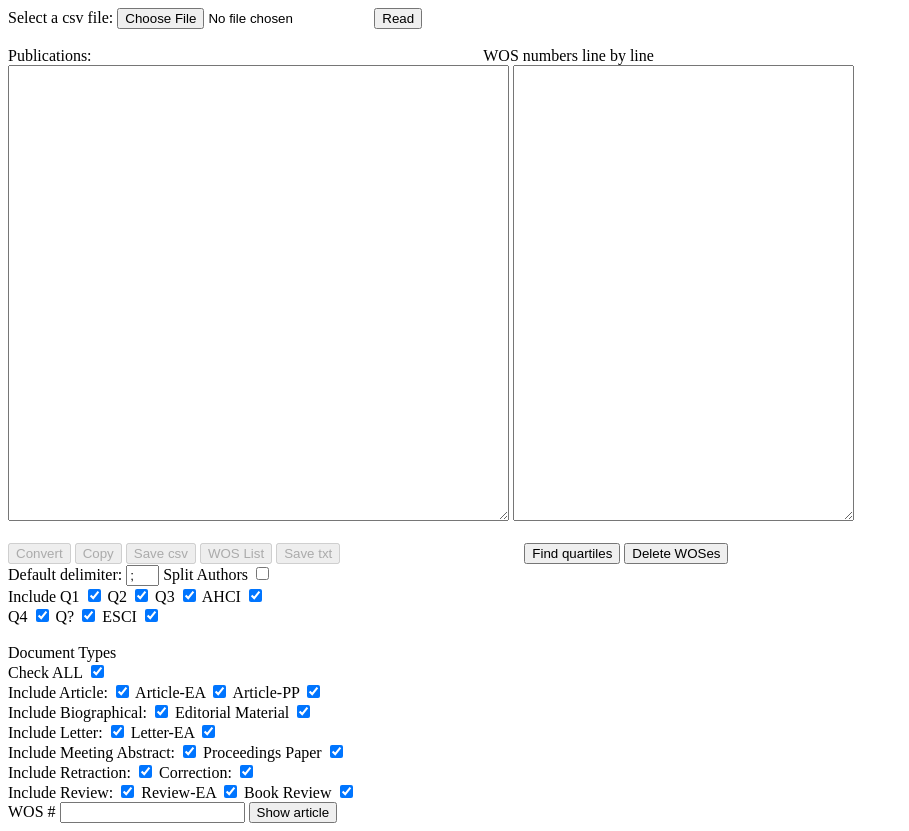
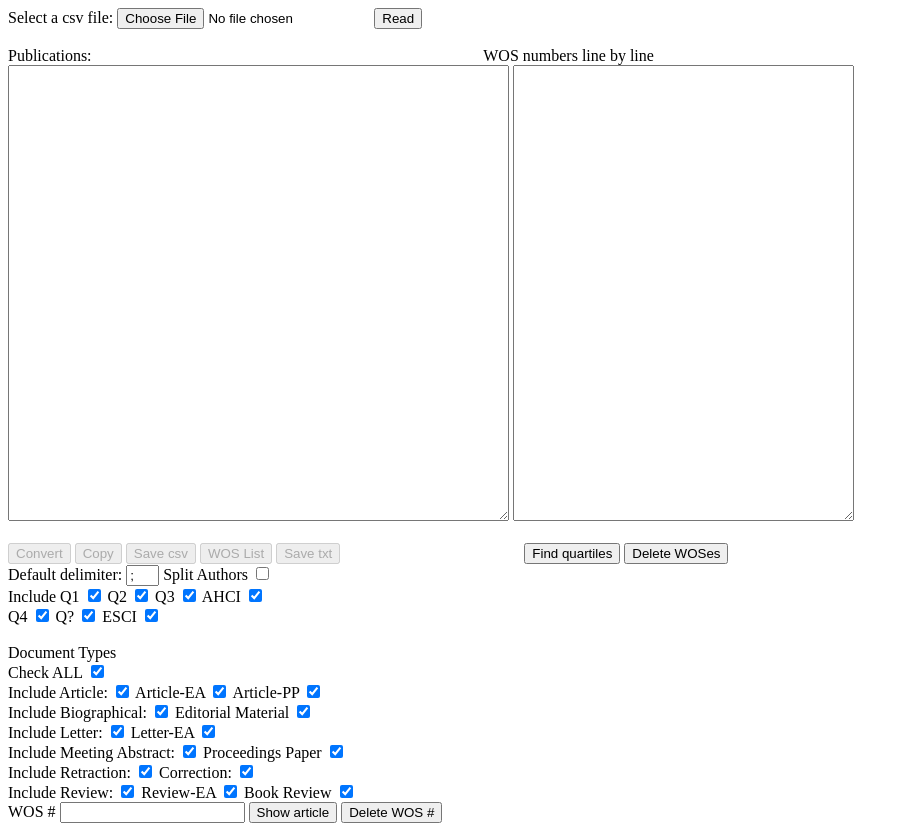
Before and after one commit to zakcali/wos2quartile-converter, a plain HTML site: page index.html in a window 1280 px wide. Shown: the whole page, without its empty margins (0-909 px from the left). Drawn offline with nearby package versions, Linux system fonts and the light colour scheme.

Commit message:
check wos numbers

```diff
--- a/index.html
+++ b/index.html
@@ -76,6 +76,7 @@ Book Review <input type="checkbox" id="bookReviewBox" checked="true"><br/>
 WOS #
 <input type="text" name="WOSnumber" id="WOSnumber">
 <button id="gotoWOS" onclick="displayWOSdocument()">Show article</button>
+<button id="deleteWOSnumber" onclick="deleteWOSnumber()">Delete WOS #</button>
 <script>
 // global scope
 var authorArray = new Array ([]); // an array, which contains authors with their publication, a row in the output
@@ -111,6 +112,10 @@ function delWOSesFunction() {
 	document.getElementById('wosesArea').value = "";
 }
 
+function deleteWOSnumber() {
+	document.getElementById('WOSnumber').value = "";
+}
+
 function findQuartilesFunction() {
 var quartile="";
 var source="";
@@ -135,7 +140,7 @@ for (var i=0; i<arrayOfWOSes.length; i++) {
 			{ quartile = 'Q4'; source='incites';}
 	else if (wosesList.indexOf(wos) > -1 )
 			{ quartile = 'ES'; source='woslist';}
-	pubtext = pubtext+ wos + ' ' + quartile + ' kaynak= ' + source + "\n"
+	pubtext = pubtext+ wos + ' ' + quartile + ' kaynak=' + source + "\n"
 }
 
 document.getElementById('wosesArea').value=pubtext; // clear textarea
```
